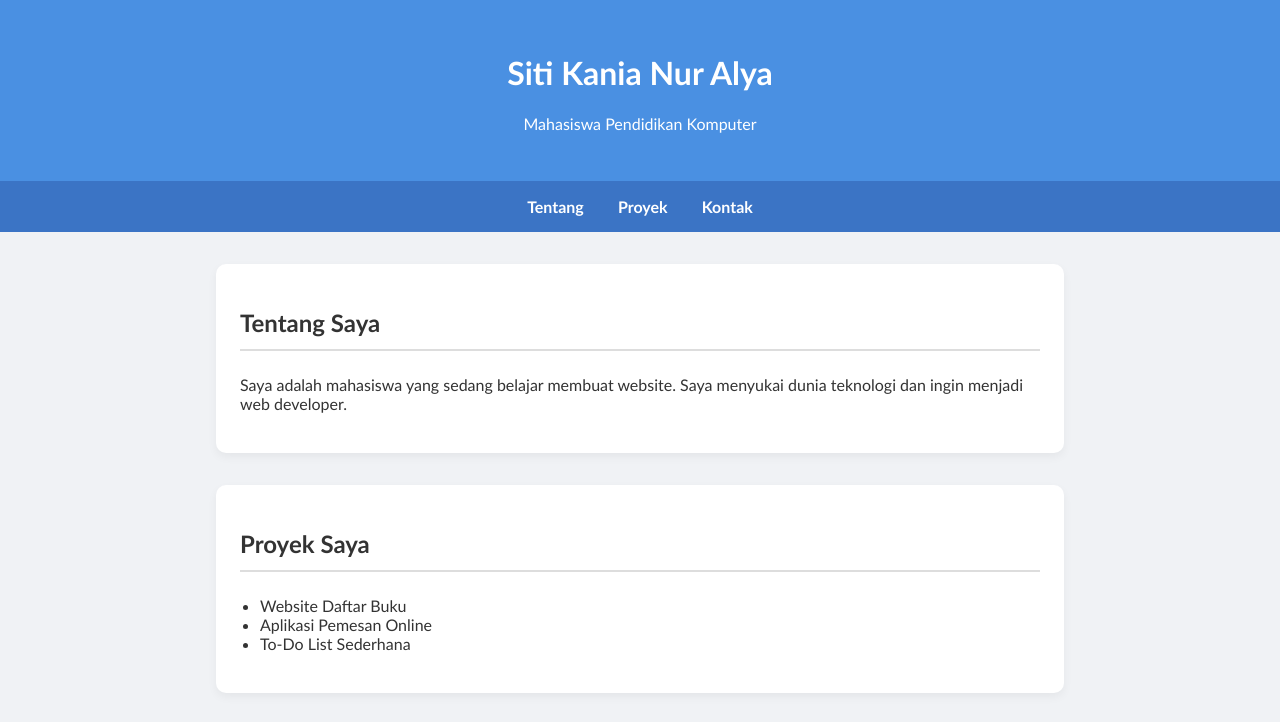
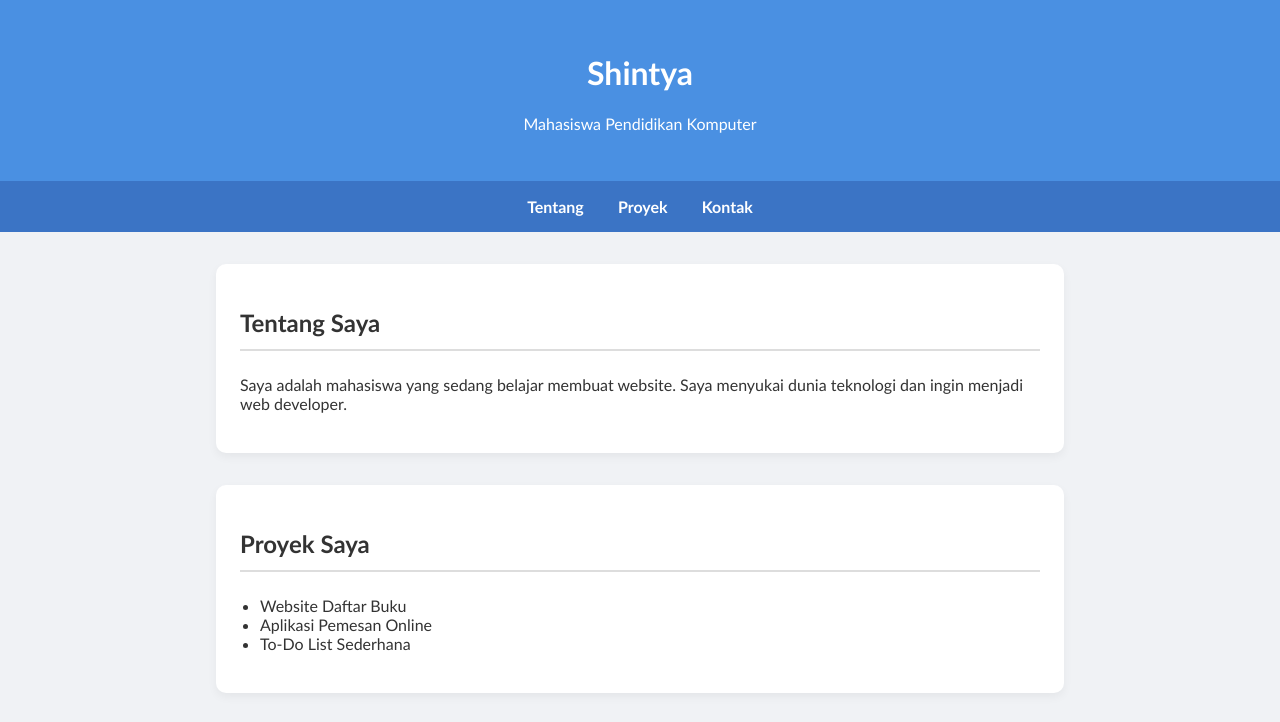
Before and after one commit to ShintyaDPM13/praktikum8.github.io, a plain HTML site: page index.html in a window 1280 px wide. Shown: the top 722 px of the page. Drawn offline with Linux system fonts and the light colour scheme.

Commit message:
Update index.html

```diff
--- a/index.html
+++ b/index.html
@@ -8,7 +8,7 @@
 </head>
 <body>
     <header>
-        <h1>Siti Kania Nur Alya</h1>
+        <h1>Shintya</h1>
         <p>Mahasiswa Pendidikan Komputer</p>
     </header>
 
```
